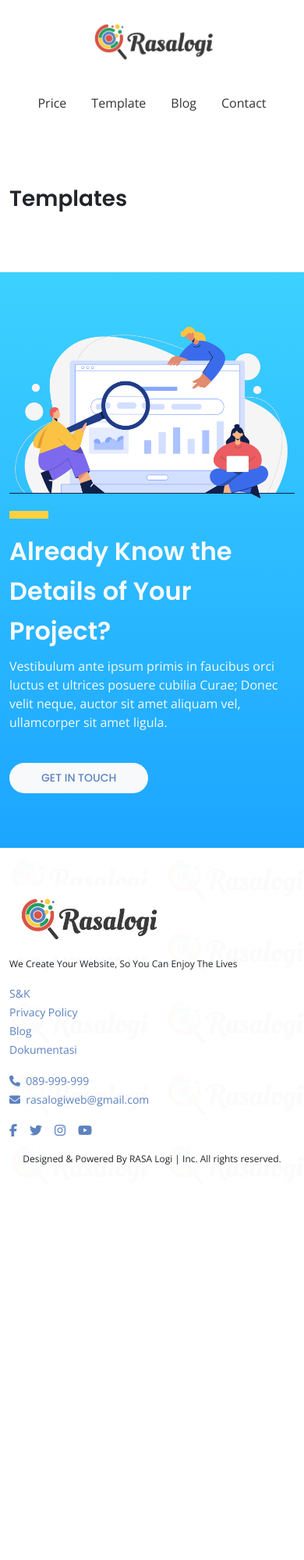
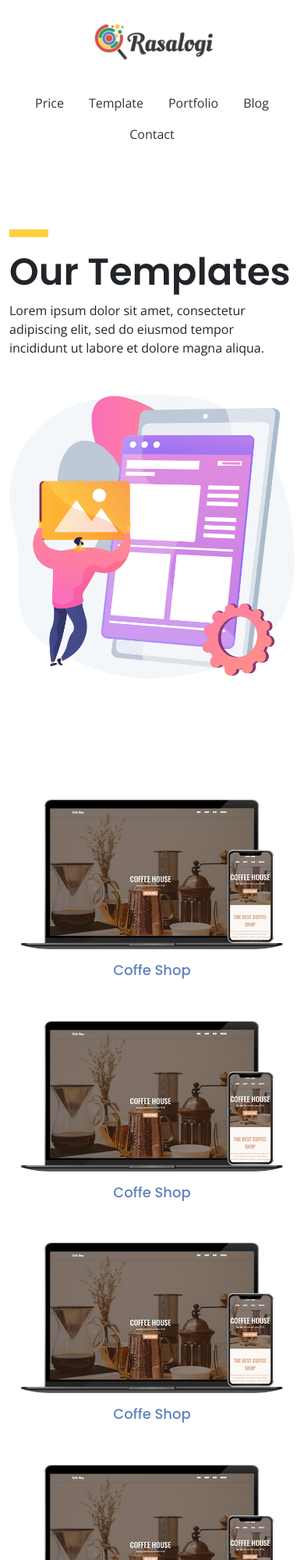
Before and after one commit to riza-ansori/rasalogi, a plain HTML site: page template.html in a window 390 px wide. Shown: the top 2000 px of the page at 78% size. Before the commit the page ends 1519 px from the top, so only its background shows below. Drawn offline with nearby package versions, Linux system fonts and the light colour scheme.

Commit message:
page template

```diff
--- a/rasa-style/rasa.css
+++ b/rasa-style/rasa.css
@@ -184,3 +184,24 @@ footer#footer:before {
 .list-footer li a {
     font-size: 14px;
 }
+.card-template {
+    border: none;
+    text-align: center;
+    margin-bottom: 24px;
+    padding: 15px;
+}
+.card-template h4 {
+    font-size: 18px;
+    margin-top: 16px;
+    margin-bottom: 0;
+    padding: 0 15px;
+}
+
+@media screen and (max-width: 767px) {
+    .nav {
+        justify-content: center;
+    }
+    .section-banner .img-wrapper {
+        margin-top: 32px;
+    }
+}
--- a/template.html
+++ b/template.html
@@ -33,6 +33,7 @@
                     <ul class="nav nav-pills">
                         <li class="nav-item"><a href="./index.html#price" class="nav-link">Price</a></li>
                         <li class="nav-item"><a href="./template.html" class="nav-link">Template</a></li>
+                        <li class="nav-item"><a href="#" class="nav-link">Portfolio</a></li>
                         <li class="nav-item"><a href="./blog.html" class="nav-link">Blog</a></li>
                         <li class="nav-item"><a href="#contact" class="nav-link">Contact</a></li>
                     </ul>
@@ -41,9 +42,52 @@
         </div>
     </header>
 
-    <section>
+    <section id="section-1" class="section-banner">
         <div class="container">
-            <h1>Templates</h1>
+            <div class="row align-items-center">
+                <div class="col-md-6 col-12">
+                    <hr class="accent">
+                    <h1 class="title-banner">Our Templates</h1>
+                    <!-- <a href="#section-2" class="btn btn-customs mt-4">Get Started</a> -->
+                    <p>Lorem ipsum dolor sit amet, consectetur adipiscing elit, sed do eiusmod tempor incididunt ut labore et dolore magna aliqua.</p>
+                </div>
+                <div class="col-md-6 col-12">
+                    <div class="img-wrapper">
+                        <img src="./img/rasalogi-1.png">
+                    </div>
+                </div>
+            </div>
+        </div>
+    </section>
+
+    <section id="section-2" class="section-content">
+        <div class="container">
+            <div class="row justify-content-center">
+                <div class="col-md-4 col-sm-6 col-12">
+                    <div class="card card-template">
+                        <img src="./img/templates/coffe.png" class="w-100">
+                        <h4 class="title-card"><a href="http://coffeshop.ceritastudio.com/" target="_blank">Coffe Shop</a></h4>
+                    </div>
+                </div>
+                <div class="col-md-4 col-sm-6 col-12">
+                    <div class="card card-template">
+                        <img src="./img/templates/coffe.png" class="w-100">
+                        <h4 class="title-card"><a href="http://coffeshop.ceritastudio.com/" target="_blank">Coffe Shop</a></h4>
+                    </div>
+                </div>
+                <div class="col-md-4 col-sm-6 col-12">
+                    <div class="card card-template">
+                        <img src="./img/templates/coffe.png" class="w-100">
+                        <h4 class="title-card"><a href="http://coffeshop.ceritastudio.com/" target="_blank">Coffe Shop</a></h4>
+                    </div>
+                </div>
+                <div class="col-md-4 col-sm-6 col-12">
+                    <div class="card card-template">
+                        <img src="./img/templates/coffe.png" class="w-100">
+                        <h4 class="title-card"><a href="http://coffeshop.ceritastudio.com/" target="_blank">Coffe Shop</a></h4>
+                    </div>
+                </div>
+            </div>
         </div>
     </section>
 
```
Also changed, not shown: index.html (+11 -6 lines), img/logo-square.png (added), img/templates/coffe.png (added).
